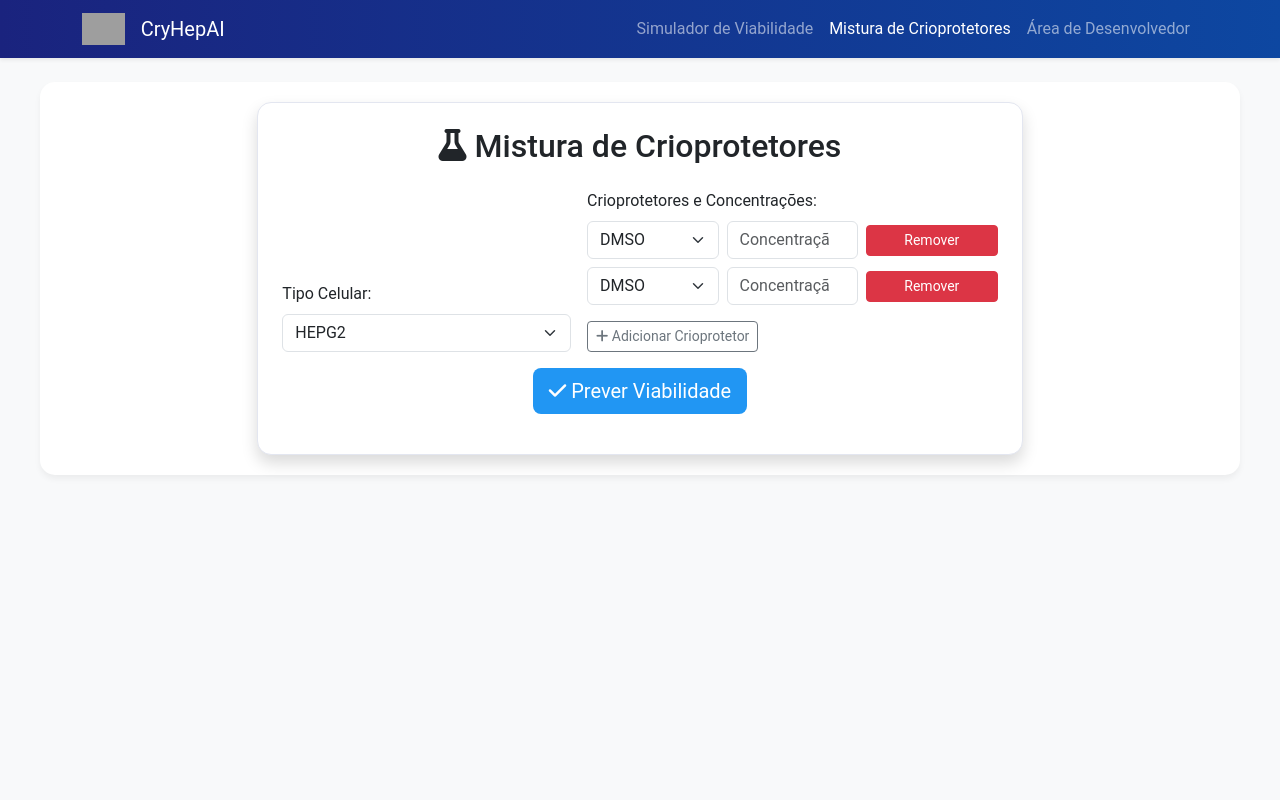
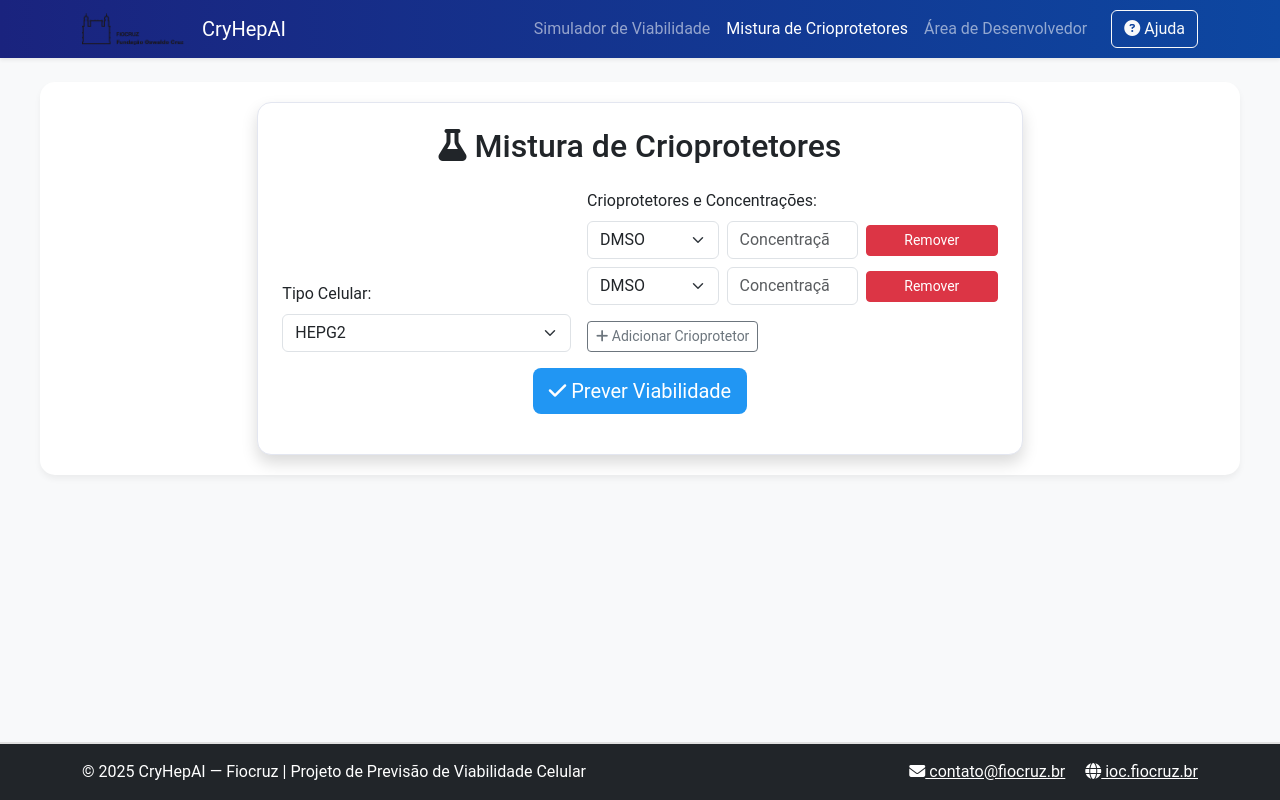
Before and after one commit to alenarth/cryo_hepv3, a Flask app: page /mixture in a window 1280 px wide. Run offline with Flask 3, Linux system fonts and the light colour scheme; grey boxes are pictures that could not be loaded.

Commit message:
correcao

```diff
--- a/templates/_footer.html
+++ b/templates/_footer.html
@@ -6,7 +6,7 @@
       </div>
       <div class="col-md-6 text-md-end">
         <a href="mailto:contato@fiocruz.br" class="text-white me-3"><i class="fas fa-envelope"></i> contato@fiocruz.br</a>
-        <a href="https://www.fiocruz.br" class="text-white" target="_blank"><i class="fas fa-globe"></i> fiocruz.br</a>
+        <a href="https://www.ioc.fiocruz.br" class="text-white" target="_blank"><i class="fas fa-globe"></i> ioc.fiocruz.br</a>
       </div>
     </div>
   </div>
--- a/templates/developer.html
+++ b/templates/developer.html
@@ -11,7 +11,7 @@
     <nav class="navbar navbar-expand-lg navbar-dark shadow-sm">
         <div class="container">
             <a class="navbar-brand d-flex align-items-center gap-2" href="/">
-                <img src="https://www.fiocruz.br/images/fiocruz_logo_branco.png" alt="Fiocruz" height="32" style="margin-right:8px;">
+                <img src="static/images/fiocruz-1-removebg-preview.png" alt="Fiocruz" height="32" style="margin-right:8px;">
                 CryHepAI
             </a>
             <button class="navbar-toggler" type="button" data-bs-toggle="collapse" data-bs-target="#navbarNav">
--- a/templates/index.html
+++ b/templates/index.html
@@ -11,7 +11,7 @@
     <nav class="navbar navbar-expand-lg navbar-dark shadow-sm">
         <div class="container">
             <a class="navbar-brand d-flex align-items-center gap-2" href="/">
-                <img src="https://www.fiocruz.br/images/fiocruz_logo_branco.png" alt="Fiocruz" height="32" style="margin-right:8px;">
+                <img src="static/images/fiocruz-1-removebg-preview.png" alt="Fiocruz" height="32" style="margin-right:8px;">
                 CryHepAI
             </a>
             <button class="navbar-toggler" type="button" data-bs-toggle="collapse" data-bs-target="#navbarNav">
--- a/templates/mixture.html
+++ b/templates/mixture.html
@@ -7,11 +7,11 @@
     <link rel="stylesheet" href="https://cdnjs.cloudflare.com/ajax/libs/font-awesome/6.4.0/css/all.min.css">
     <link rel="stylesheet" href="/static/css/styles.css">
 </head>
-<body>
+<body class="d-flex flex-column min-vh-100">
     <nav class="navbar navbar-expand-lg navbar-dark shadow-sm">
         <div class="container">
             <a class="navbar-brand d-flex align-items-center gap-2" href="/">
-                <img src="https://www.fiocruz.br/images/fiocruz_logo_branco.png" alt="Fiocruz" height="32" style="margin-right:8px;">
+                <img src="static/images/fiocruz-1-removebg-preview.png" alt="Fiocruz" height="32" style="margin-right:8px;">
                 CryHepAI
             </a>
             <button class="navbar-toggler" type="button" data-bs-toggle="collapse" data-bs-target="#navbarNav">
@@ -29,6 +29,9 @@
                         <a class="nav-link" href="/developer">Área de Desenvolvedor</a>
                     </li>
                 </ul>
+                <button class="btn btn-outline-light ms-3" data-bs-toggle="modal" data-bs-target="#helpModal">
+                    <i class="fas fa-question-circle"></i> Ajuda
+                </button>
             </div>
         </div>
     </nav>
@@ -133,5 +136,7 @@
         // Adiciona 2 campos por padrão
         addCryoprotectant(); addCryoprotectant();
     </script>
+    {% include '_help_modal.html' %}
+    {% include '_footer.html' %}
 </body>
 </html>
```
Also changed, not shown: static/js/app.js (+4 -3 lines), static/images/fiocruz-1-removebg-preview.png (added), static/images/fiocruz-1.jpg (added).
